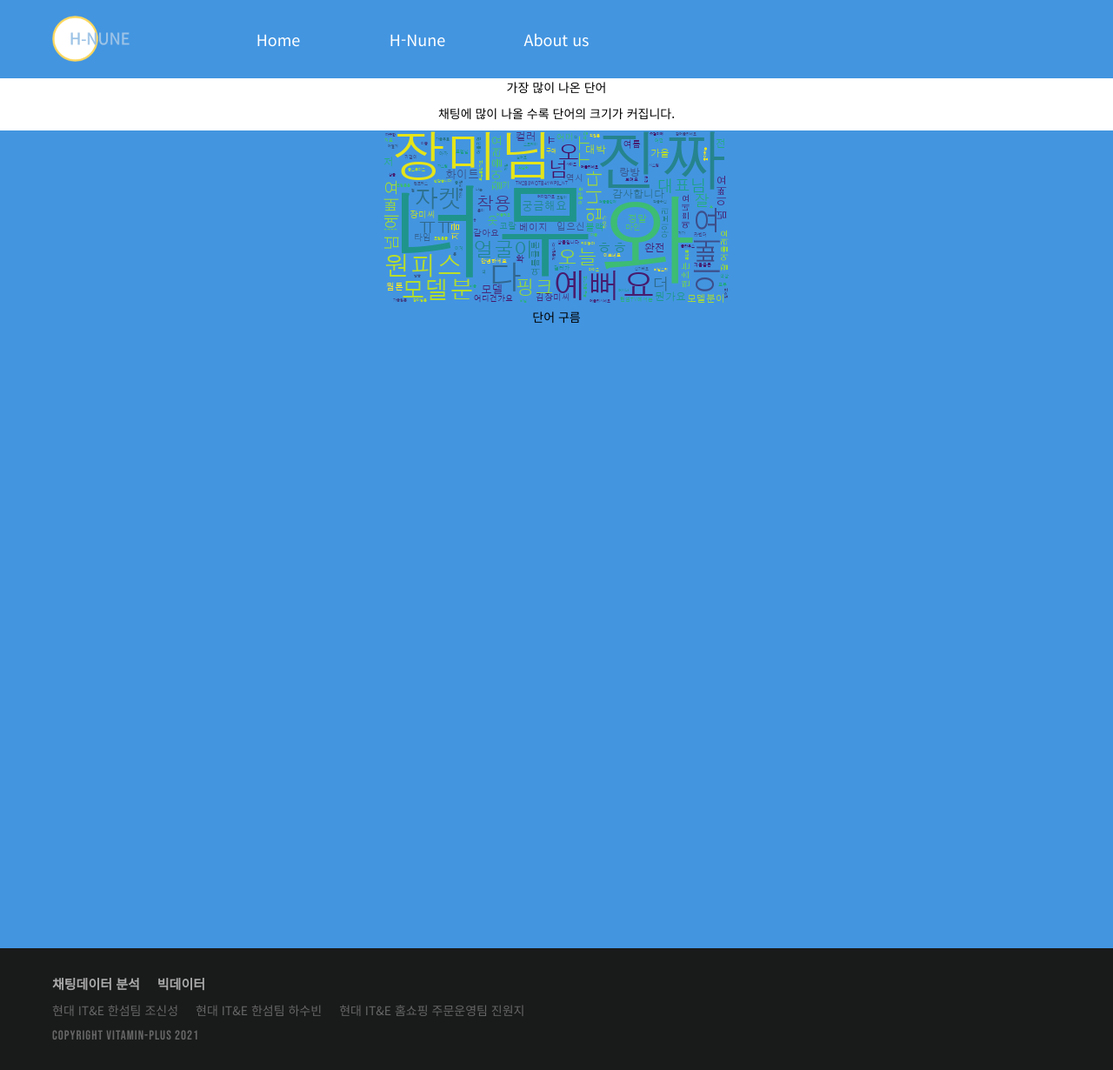
After one commit to shinsung3/VitaminPlusWEB, a Django app: page /keyword in a window 1280 px wide. The commit adds this page. Shown: the whole page at 87% size. Run offline with Django 3.2, Linux system fonts and the light colour scheme.

Commit message:
#210807 단어구름 시작

```diff
--- a/VitaminPlusChat/WEB/templates/frontend/index.html
+++ b/VitaminPlusChat/WEB/templates/frontend/index.html
@@ -31,7 +31,7 @@
                 </li>
                 <li><a href="#">H-Nune</a>
                     <ul class="inner">
-                        <li><a href="#"><span>Keyword</span></a></li>
+                        <li><a href="keyword"><span>Keyword</span></a></li>
                         <li><a href="#"><span>감정분석</span></a></li>
                         <li><a href="#"><span>타임라인</span></a></li>
                     </ul>
--- /dev/null
+++ b/VitaminPlusChat/WEB/templates/keyword/keyword.html
@@ -0,0 +1,72 @@
+<!DOCTYPE html>
+<html lang="ko">
+<head>
+    {% load static %}
+    <meta charset="UTF-8">
+    <title>KeyWord</title>
+    <link rel="stylesheet" href="{% static 'css/keyword.css' %}">
+    <script src="{% static 'js/jquery-3.3.1.min.js'%}"></script>
+    <script src="{% static 'js/script.js' %}"></script>
+    <script src="{% static 'js/splitting.min.js' %}"></script>
+    <script src="{% static 'js/slick.min.js' %}"></script>
+    <script src="{% static 'js/scrolla.jquery.min.js' %}"></script>
+
+</head>
+<body>
+    <div class="wrap">
+       <!-- header-->
+        <header>
+            <div class="innerHeader">
+                <h1 class="logo"><a href="index.html">
+                    <img src="{% static 'img/로고2_파스텔.png' %}" alt="로고">
+                    <img src="{% static 'img/로고1_파스텔.png' %}" alt="로고2">
+                </a></h1>
+                <ul class="gnb">
+                    <li><a href="#">Home</a>
+                        <ul class="inner">
+                            <li><a href="#"><span>TimeLine</span></a></li>
+                            <li><a href="#"><span>분석그래프</span></a></li>
+                        </ul>
+                    </li>
+                    <li><a href="#">H-Nune</a>
+                        <ul class="inner">
+                            <li><a href="keyword"><span>Keyword</span></a></li>
+                            <li><a href="#"><span>감정분석</span></a></li>
+                            <li><a href="#"><span>타임라인</span></a></li>
+                        </ul>
+                    </li>
+                    <li><a href="#">About us</a>
+                        <ul class="inner">
+                            <li><a href="#"><span>About Us</span></a></li>
+                            <li><a href="#"><span>Vitamin Plus</span></a></li>
+                            <li><a href="#"><span>Contact</span></a></li>
+                        </ul>
+                    </li>
+                </ul>
+            </div>
+        </header>
+    <!--visual -->
+        <section class="visual">
+            <ul class = "wordcloud">
+                <li>가장 많이 나온 단어</li>
+                <li>채팅에 많이 나올 수록 단어의 크기가 커집니다.</li>
+                <img src="{% static 'img/wordcloud.png' %}" alt="">
+                <p>단어 구름</p>
+            </ul>
+        </section>
+    <!-- footer -->
+        <footer>
+            <ul>
+                <li>채팅데이터 분석</li>
+                <li>빅데이터</li>
+            </ul>
+            <ul>
+                <li>현대 IT&E 한섬팀 조신성</li>
+                <li>현대 IT&E 한섬팀 하수빈</li>
+                <li>현대 IT&E 홈쇼핑 주문운영팀 진원지</li>
+            </ul>
+            <p>COPYRIGHT VITAMIN-PLUS 2021</p>
+        </footer>
+    </div>
+</body>
+</html>
--- a/VitaminPlusChat/WEB/urls.py
+++ b/VitaminPlusChat/WEB/urls.py
@@ -4,4 +4,5 @@ from . import views
 
 urlpatterns = [
     path('', views.index_home, name='index'),
+    path('keyword', views.keyword, name='keyword'),
 ]
--- a/VitaminPlusChat/WEB/views.py
+++ b/VitaminPlusChat/WEB/views.py
@@ -8,3 +8,6 @@ from django.shortcuts import redirect, render
 
 def index_home(request):
     return render(request, 'frontend/index.html')
+
+def keyword(request):
+    return render(request, 'keyword/keyword.html')
--- /dev/null
+++ b/VitaminPlusChat/static/css/keyword.css
@@ -0,0 +1,62 @@
+@charset "uft-8";
+@import url('https://fonts.googleapis.com/css?family=Bebas+Neue|Noto+Sans+KR&display=swap');
+
+/*reset*/
+*{margin: 0; padding: 0;}
+html, body, div, span, applet, object, iframe, h1, h2, h3, h4, h5, h6, p, blockquote, pre, a, abbr, acronym, address, big, cite, code, del, dfn, em, font, img, ins, kbd, q, s, samp, small, strike, strong, sub, sup, tt, var, b, u, i, center, dl, dt, dd, ol, ul, li, fieldset, form, label, legend, table, tbody, tfoot, thead, tr, th, td {margin:0;padding:0;}
+a {color: inherit; text-decoration: none;}
+li {list-style: none;}
+address, em , i {font-style: none;}
+h1,h2,h3,h4,h5,h6 {font-size: inherit;}
+a:hover {text-decoration: none; color: inherit;}
+
+/*layout*/
+body {font-family: 'Noto Sans KR', sans-serif; font-size: 14px;}
+.wrap {width: 100%; overflow: hidden;}
+.en {font-family: 'Bebas Neue', cursive;}
+
+/*header*/
+header {width: 100%; position: fixed; z-index: 100; background: #4395e0;}
+.innerHeader {padding: 0 60px; height: 90px; transition: all 0.3s;}
+.innerHeader .logo {width: 200px; height: 36px; float: left;margin-top: 18px; transition: all 0.3s; }
+.innerHeader .logo a {display: block; width: 50%; height: 50%; position: relative;}
+.innerHeader .logo a img {width: 100%; position: absolute; top:0; left: 0;transition: all 0.3s; }
+.innerHeader .logo a img:nth-child(2) {width:50px; opacity: 0;}
+
+/*gnb*/
+.gnb {position: absolute; left: 50%; transform: translateX(-50%); width: 800px;}
+.gnb > li {float: left; width: 20%; height: 90px; line-height: 90px; position: relative; transition: all 0.3s;}
+.gnb > li > a {display: block; width: 100%; height: 100%; text-align: center;color: #fff; font-size: 18px; font-weight: 500; }
+.gnb > li > a:before {position: absolute; content: ''; background: #FFD85B; width: 75%; height: 100%; z-index: -1; left: 50%; transform: translateX(-50%); top:-90px; opacity: 0; transition: all 0.3s;}
+.gnb li:hover > a:before, .gnb li > a:focus:before {opacity: 1; top:0;}
+
+.gnb ul.inner { position: absolute; top:80px; left: 12%; width: 160px; background: #fff;box-shadow: 2px 2px 8px rgba(0, 0, 0, 0.1); padding: 0; box-sizing: border-box; line-height:0; opacity: 0; transition: opacity 0.5s, top 0.5s; overflow: hidden;}
+.gnb ul.inner.on { top: 90px; padding: 10px 25px; line-height: 50px; opacity: 1;}
+.gnb ul.inner a {display: block; width: 100%; height: 100%;font-size: 17px;}
+.gnb ul.inner a span {display: inline-block; position: relative;}
+.gnb ul.inner a span:after {content: ''; width: 0; height: 2px; background: #FFD85B; position: absolute; left: 0; bottom:8px; transition: all 0.3s;}
+.gnb ul.inner a:hover span:after, .gnb ul.inner a:focus span:after {width: 100%; padding-right: 10px; }
+
+/*fixHeader*/
+header.on .innerHeader {height: 60px; transition: all 0.4s;}
+header.on .innerHeader .logo {margin-top: 5px; transition: all 0.4s;}
+header.on .innerHeader .logo a img:nth-child(1) {opacity: 0;}
+header.on .innerHeader .logo a img:nth-child(2) {opacity: 1;}
+header.on .gnb > li { height: 60px; line-height: 60px; transition: all 0.4s;}
+header.on .gnb ul.inner.on {top: 60px;}
+
+
+
+/*section.visual*/
+.visual .wordcloud {width: 100%; height: 1000px; margin-top:90px; text-align: center; background: #4395e0;}
+.visual .wordcloud li {width: 100%; height: 30px; text-align: center; background: #fff}
+.visual .wordcloud img {width:400px; height: 200px; text-align: center;}
+
+
+
+/* footer */
+footer {background: #191a1a; padding: 30px 60px; color: #666;}
+footer ul {clear: both; margin-bottom: 10px; overflow: hidden;}
+footer ul:first-child {font-weight: bold; color: #aaa; font-size: 15px;}
+footer ul li {float: left; margin-right: 20px;}
+footer p {clear: both;font-family: 'Bebas Neue', cursive; letter-spacing: 1px; font-size: 15px;}
```
Also changed, not shown: VitaminPlusChat/WEB/templates/keyword/keyword.py (added, +51 -0 lines), VitaminPlusChat/static/img/wordcloud.png (added), 1 other file.
